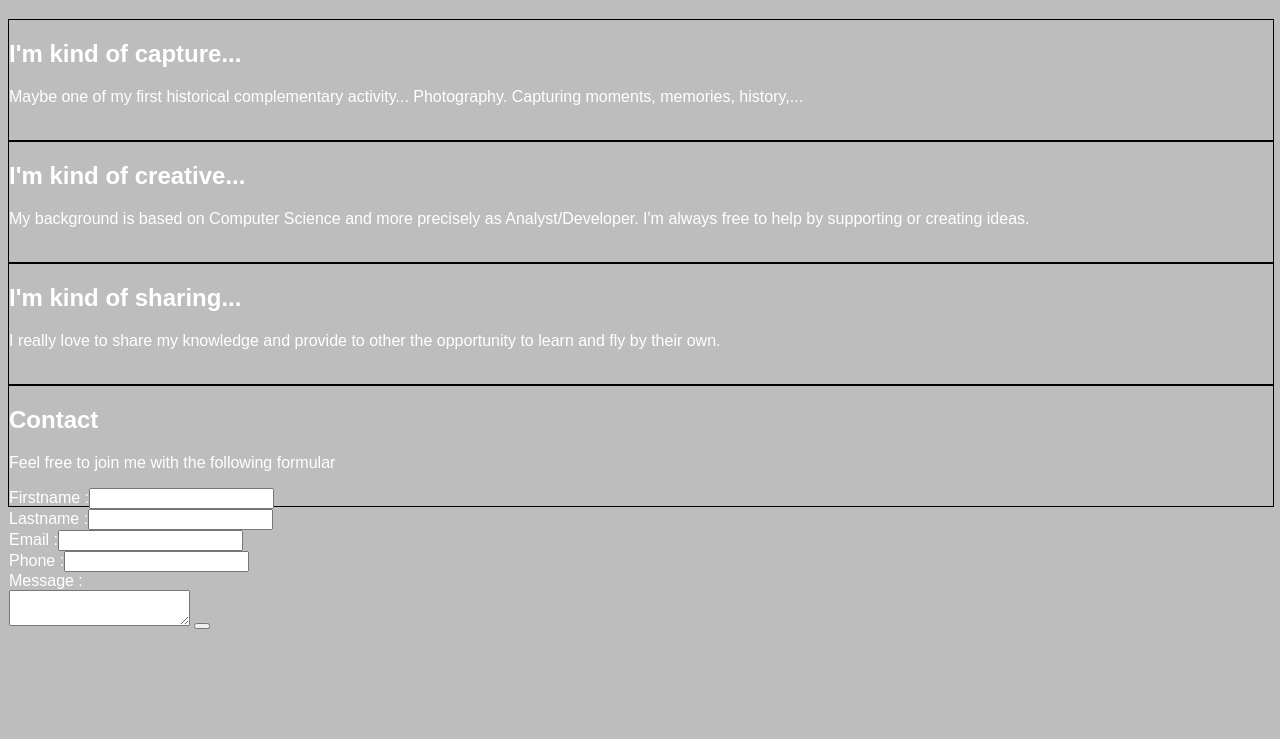
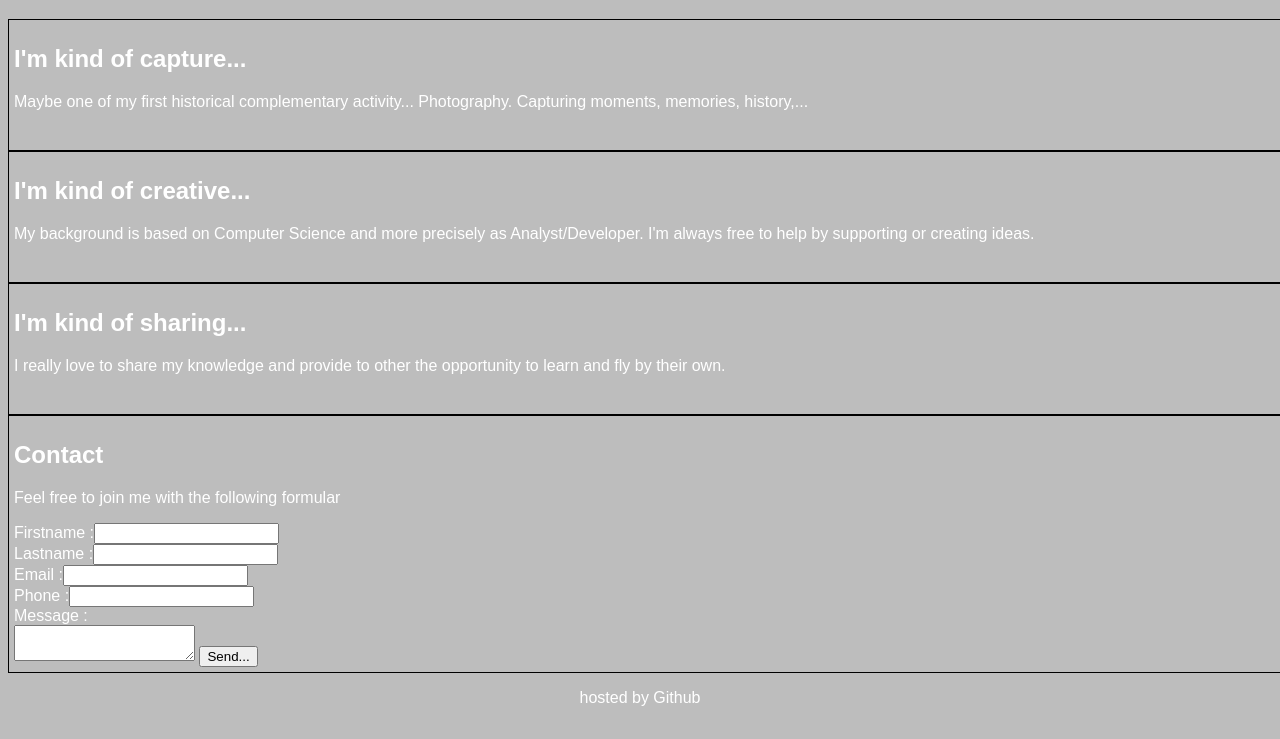
Before and after one commit to jvervier/jvervier.github.io, a plain HTML site: page index.html in a window 1280 px wide. Shown: the part 61-800 px from the top of the page. Drawn offline with Linux system fonts and the light colour scheme.

Commit message:
adding a footer and min-height

```diff
--- a/index.html
+++ b/index.html
@@ -28,9 +28,12 @@
 			<label>Phone :</label><input type="text" /><br />
 			<label>Message :</label><br />
 			<textarea></textarea>
-			<button type="submit" />
+			<button type="submit">Send...</button>
 		</form>
 	</li>
 </ul>
+<footer>
+	<p>hosted by Github</p>
+</footer>
 </body>
 </html>
--- a/style.css
+++ b/style.css
@@ -12,8 +12,16 @@ ul {
 
 li {
 	float:left;
-	height: 120px;
+	min-height: 120px;
 	width: 100%;
 	border: 1px solid black;
 	margin: 0px;
+	padding: 5px;
 }
+
+footer {
+	float:left;
+	min-height: 50px;
+	width: 100%;
+	text-align: center;
+}
```
